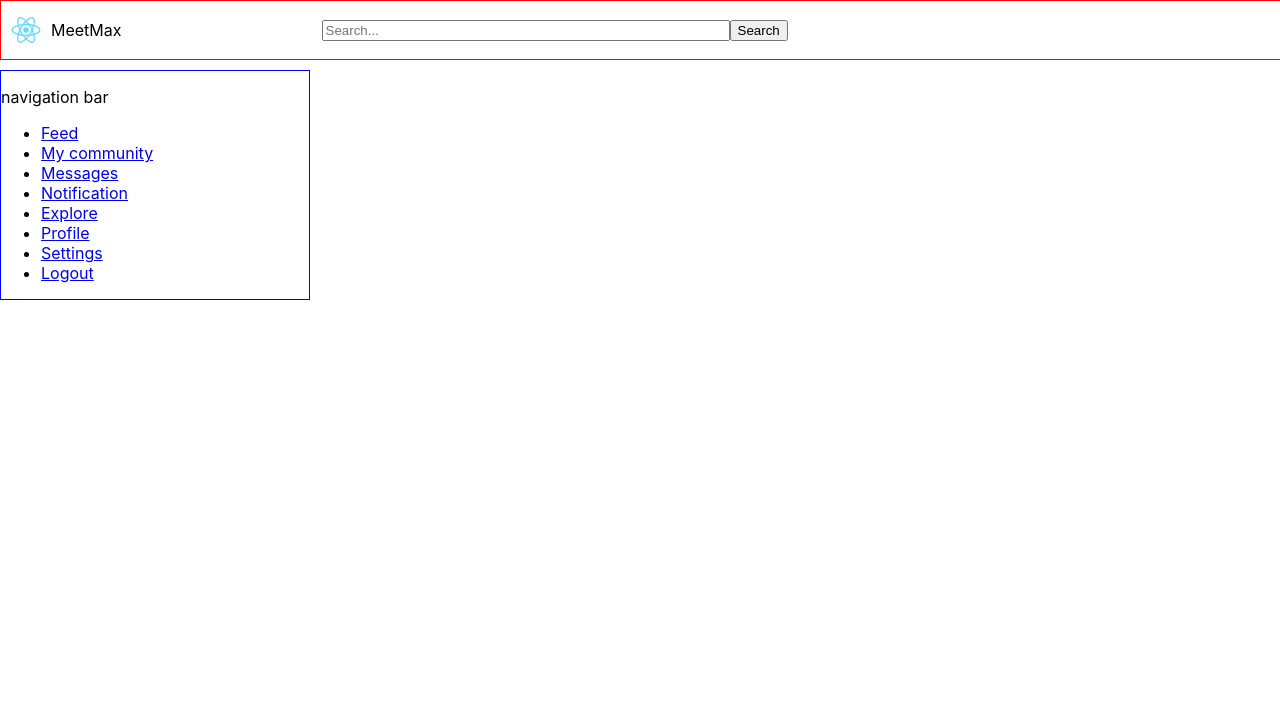
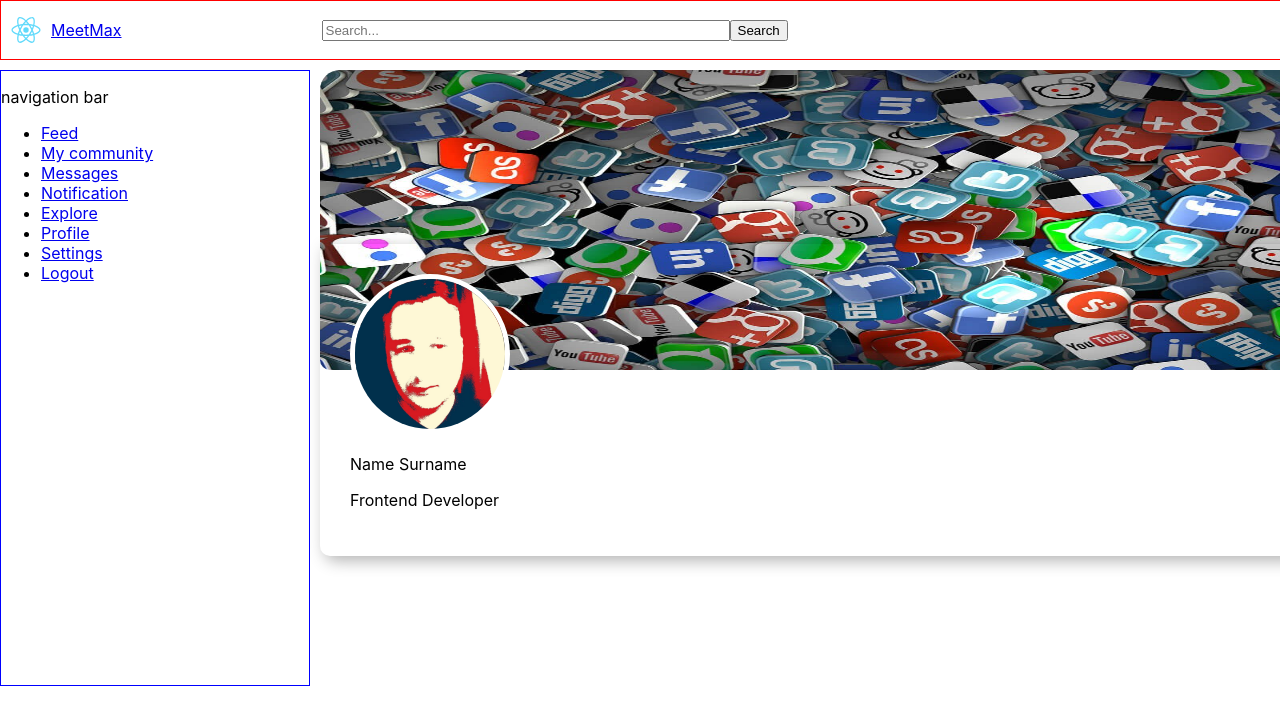
Before and after one commit to valentinvibe/social-network-meetmax, a React (Create React App) app: page / in a window 1280 px wide. Shown: the top 724 px of the page. Built offline with nearby package versions, Linux system fonts and the light colour scheme.

Commit message:
feat: navlink navogation

```diff
--- a/src/App.js
+++ b/src/App.js
@@ -3,17 +3,16 @@
 import Main from "./components/main/main";
 import Navbar from "./components/navbar/navbar";
 
-import { BrowserRouter as Router } from "react-router-dom";
 
 function App() {
   return (
-    <Router>
+
       <div className="app-wrapper">
         <Header />
         <Navbar />
         <Main />
       </div>
-    </Router>
+
   );
 }
 
--- a/src/components/header/header.jsx
+++ b/src/components/header/header.jsx
@@ -1,16 +1,19 @@
 import React from "react";
-import styles from './header.module.css';
-import logo from '../../logo.svg';
-import avatar from '../../images/avatar.jpg'
+import styles from "./header.module.css";
+import logo from "../../logo.svg";
+import avatar from "../../images/avatar.jpg";
+import { NavLink } from "react-router-dom";
 
 const Header = () => {
   return (
     <div className={styles.header}>
       <div className={styles.wrapper}>
+        <NavLink to="/">
           <div className={styles.logo}>
-                    <img className={styles.image} src={logo} alt="meetmax logo"/>
+            <img className={styles.image} src={logo} alt="meetmax logo" />
             <span className={styles.title}>MeetMax</span>
           </div>
+        </NavLink>
         <div className={styles.search}>
           <input className={styles.searchInput} placeholder="Search..." />
           <button type="button">Search</button>
@@ -18,10 +21,10 @@
       </div>
       <div className={styles.user}>
         <span className={styles.userName}>Valentin Kulakov</span>
-                <img className={styles.userAvatar} src={avatar} alt="user avatar"/>
+        <img className={styles.userAvatar} src={avatar} alt="user avatar" />
       </div>
     </div>
-    )
-}
+  );
+};
 
-export default Header
+export default Header;
--- a/src/components/main/main.jsx
+++ b/src/components/main/main.jsx
@@ -7,12 +7,17 @@
 const Main = () => {
   return (
     <div className={styles.wrapper}>
-      <Route exact path="/profile">
-        <Profile />
-      </Route>
-      <Route exact path="/messages">
-        <Messages />
-      </Route>
+      <Switch>
+        <Route exact={true} path="/profile">
+          <Profile />
+        </Route>
+        <Route exact={true} path="/messages">
+          <Messages />
+        </Route>
+        <Route exact={true} path="/">
+          <Profile />
+        </Route>
+      </Switch>
     </div>
   );
 };
--- a/src/components/navbar/navbar.module.css
+++ b/src/components/navbar/navbar.module.css
@@ -1,8 +1,8 @@
 .wrapper {
-    grid-area: navbar;
-    border: 1px solid blue;
+  grid-area: navbar;
+  border: 1px solid blue;
 }
 
 .linkActive {
-    background-color: green;
+  background-color: green;
 }
```
Also changed, not shown: src/index.js (+9 -8 lines). Lines whose indentation alone changed are shown as unchanged.
